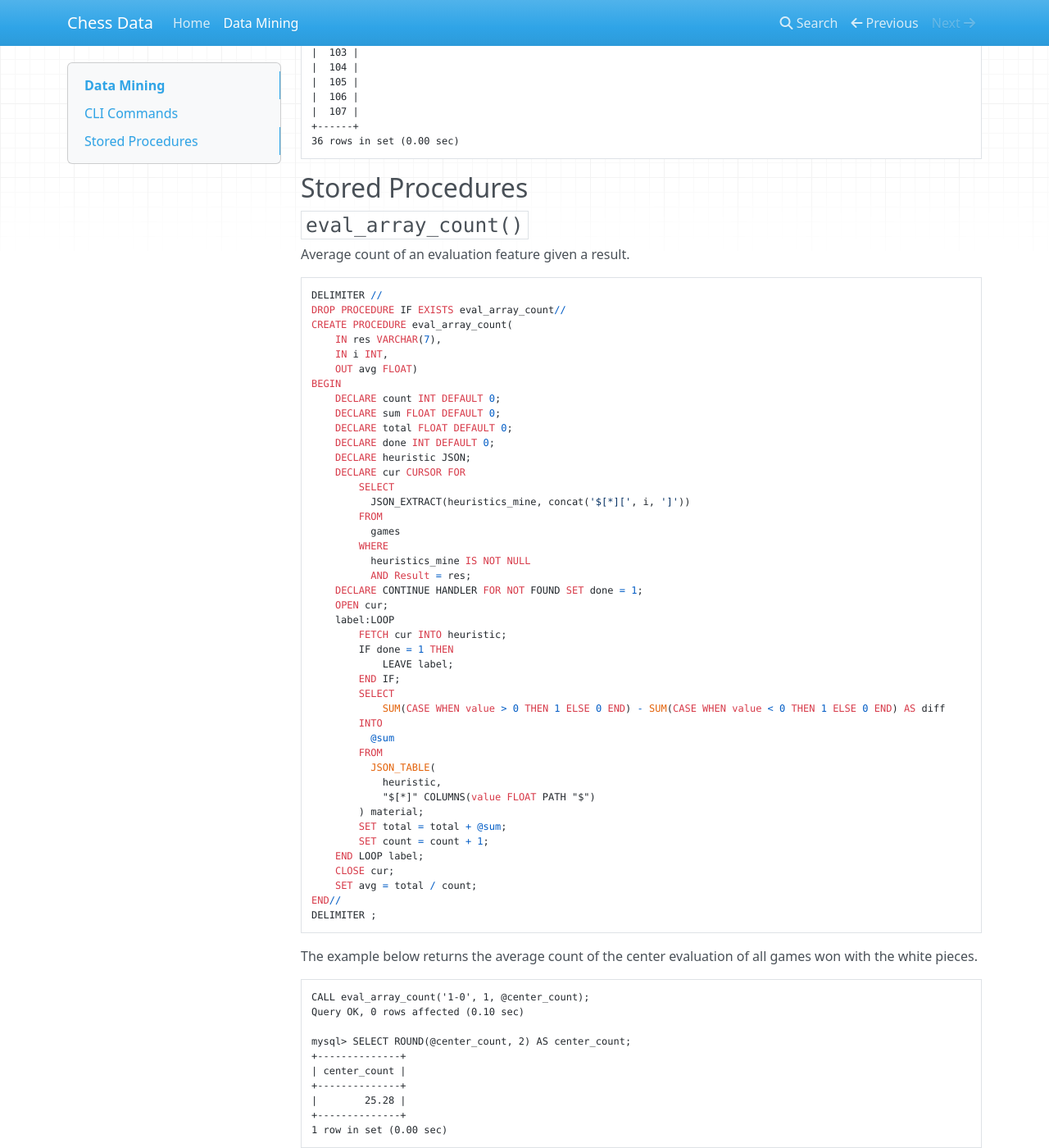
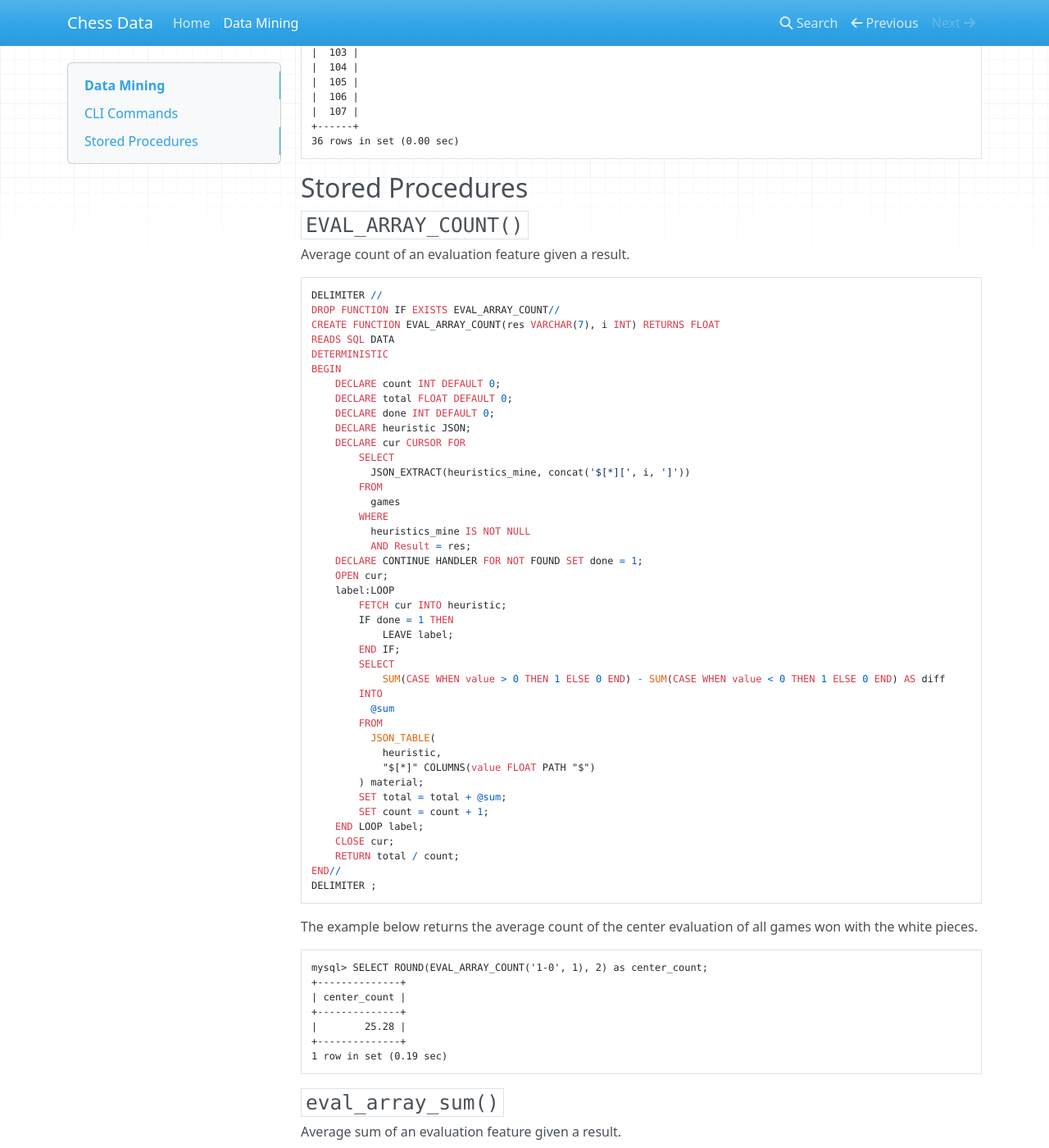
Before and after one commit to chesslablab/chess-data, an MkDocs documentation site: the page built from docs/data-mining.md, in a window 1280 px wide and 1400 px high, scrolled down 5515 px. Shown: the whole window at 82% size. Built offline with MkDocs 1.6.1, drawn with Linux system fonts in a browser that asks for light colours; nearby versions of some CDN libraries.

Commit message:
Refactored eval_array_count()

````diff
--- a/docs/data-mining.md
+++ b/docs/data-mining.md
@@ -302,20 +302,18 @@ WHERE
 
 ## Stored Procedures
 
-### `eval_array_count()`
+### `EVAL_ARRAY_COUNT()`
 
 Average count of an evaluation feature given a result.
 
 ```sql
 DELIMITER //
-DROP PROCEDURE IF EXISTS eval_array_count//
-CREATE PROCEDURE eval_array_count(
-    IN res VARCHAR(7),
-    IN i INT,
-    OUT avg FLOAT)
+DROP FUNCTION IF EXISTS EVAL_ARRAY_COUNT//
+CREATE FUNCTION EVAL_ARRAY_COUNT(res VARCHAR(7), i INT) RETURNS FLOAT
+READS SQL DATA
+DETERMINISTIC
 BEGIN
     DECLARE count INT DEFAULT 0;
-    DECLARE sum FLOAT DEFAULT 0;
     DECLARE total FLOAT DEFAULT 0;
     DECLARE done INT DEFAULT 0;
     DECLARE heuristic JSON;
@@ -347,7 +345,7 @@ BEGIN
         SET count = count + 1;
     END LOOP label;
     CLOSE cur;
-    SET avg = total / count;
+    RETURN total / count;
 END//
 DELIMITER ;
 ```
@@ -355,16 +353,13 @@ DELIMITER ;
 The example below returns the average count of the center evaluation of all games won with the white pieces.
 
 ```text
-CALL eval_array_count('1-0', 1, @center_count);
-Query OK, 0 rows affected (0.10 sec)
-
-mysql> SELECT ROUND(@center_count, 2) AS center_count;
+mysql> SELECT ROUND(EVAL_ARRAY_COUNT('1-0', 1), 2) as center_count;
 +--------------+
 | center_count |
 +--------------+
 |        25.28 |
 +--------------+
-1 row in set (0.00 sec)
+1 row in set (0.19 sec)
 ```
 
 ### `eval_array_sum()`
````
